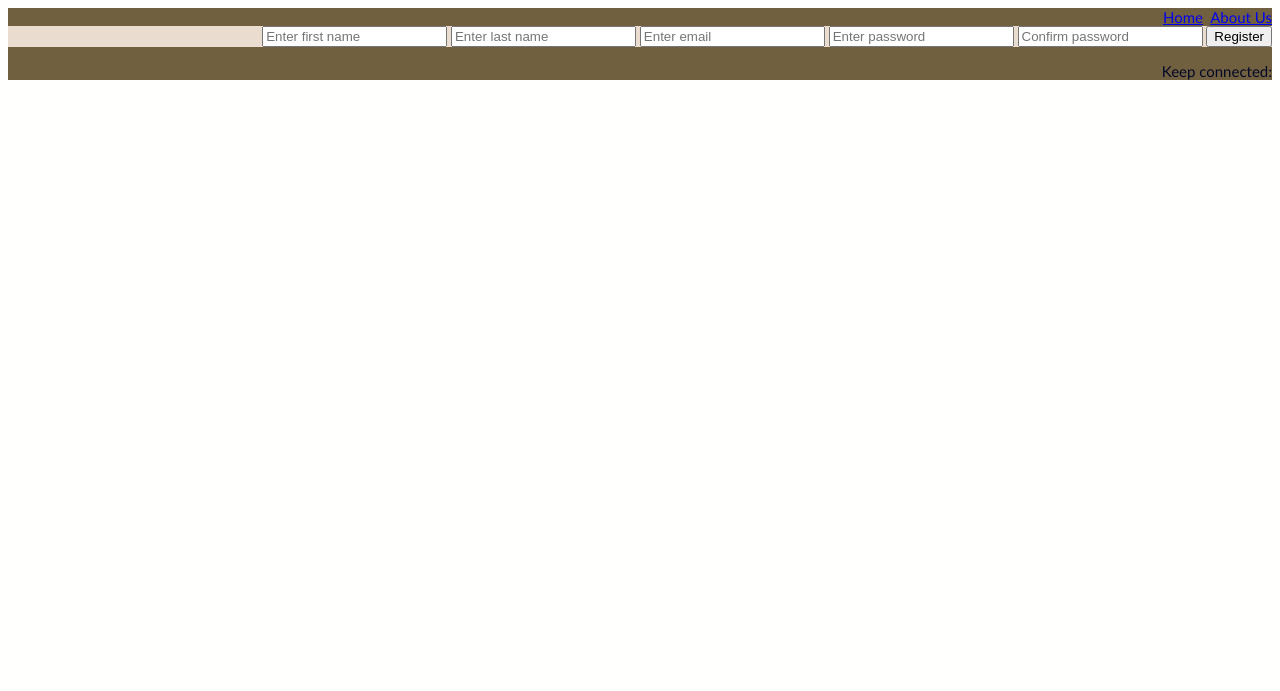
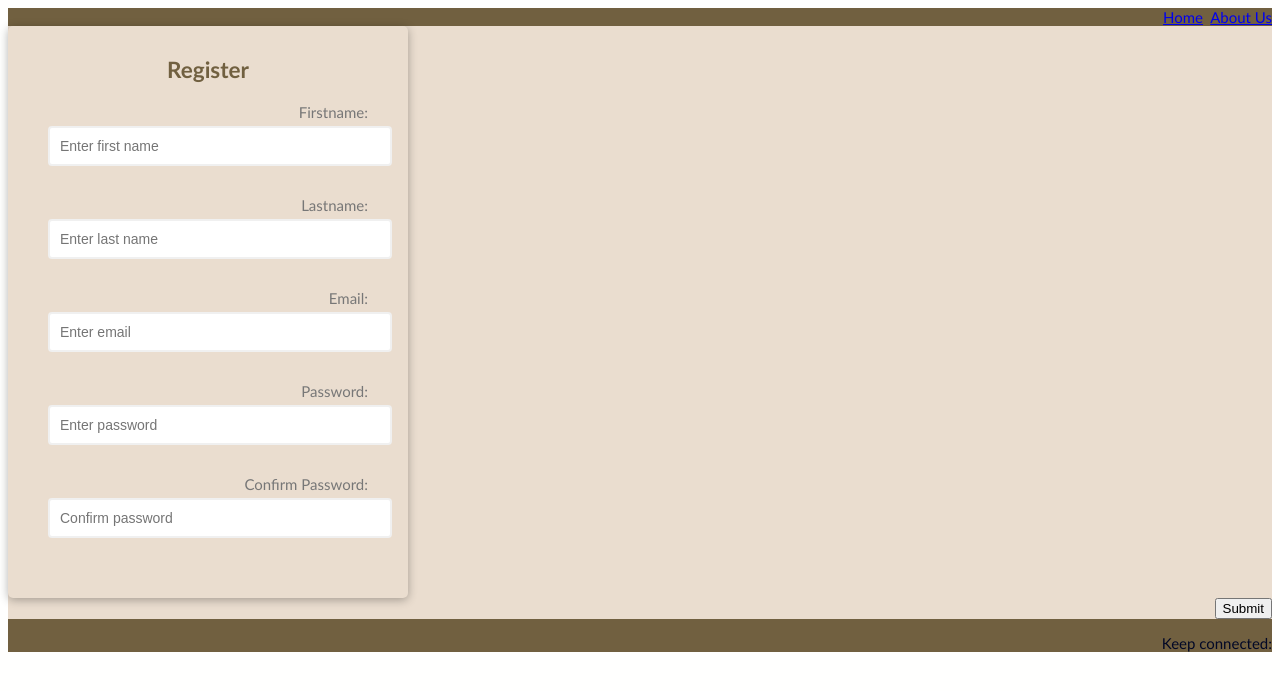
Before and after one commit to JiachZh/flaskblog, a Flask app: page /register in a window 1280 px wide. Shown: the top 691 px of the page. Run offline with Flask 2, Linux system fonts and the light colour scheme.

Commit message:
style register form

```diff
--- a/blog/static/style.css
+++ b/blog/static/style.css
@@ -17,3 +17,59 @@ body {
   font-size: 15px;
   background-color: #eaddcf;
 }
+
+.container {
+  background-color: #eaddcf;
+  border-radius: 5px;
+  box-shadow: 0 2px 10px rgba(0, 0, 0, 0.3);
+  width: 400px;
+}
+
+h2 {
+  text-align: center;
+  margin: 0 0 20px;
+  color: #716040;
+}
+
+.form {
+  padding: 30px 40px;
+}
+
+.form-control {
+  margin-bottom: 10px;
+  padding-bottom: 20px;
+  position: relative;
+}
+
+.form-control label {
+  color: #777;
+  display: block;
+  margin-bottom: 5px;
+}
+
+.form-control input {
+  border: 2px solid #f0f0f0;
+  border-radius: 4px;
+  display: block;
+  width: 100%;
+  padding: 10px;
+  font-size: 14px;
+}
+
+.form-control input:focus {
+  outline: 0;
+  border-color: #777;
+}
+
+.form button {
+  cursor: pointer;
+  background-color: #716040;
+  border: 2px solid #716040;
+  border-radius: 4px;
+  color: #fff;
+  display: block;
+  font-size: 16px;
+  padding: 10px;
+  margin-top: 20px;
+  width: 100%;
+}
--- a/blog/templates/register.html
+++ b/blog/templates/register.html
@@ -1,15 +1,35 @@
 {% extends "layout.html" %} {% block content %}
-<form method="POST" action="">
+<div class="container">
+  <form id="form" class="form" method="POST" action="">
+    <h2>Register</h2>
+    <div class="form-control">
+      <label for="firstname">Firstname:</label>
       <input type="text" name="firstName" placeholder="Enter first name" />
+    </div>
+    <div class="form-control">
+      <label for="lastname">Lastname:</label>
       <input type="text" name="lastName" placeholder="Enter last name" />
+    </div>
+    <div class="form-control">
+      <label for="email">Email:</label>
       <input type="email" name="email" placeholder="Enter email" />
+    </div>
+    <div class="form-control">
+      <label for="password1">Password:</label>
       <input type="password" name="password" placeholder="Enter password" />
+    </div>
+    <div class="form-control">
+      <label for="password2">Confirm Password:</label>
       <input
         type="password"
         name="confirmpassword"
         placeholder="Confirm password"
       />
+    </div>
+</div>
+
     {{ form.csrf_token }}
-  <input type="submit" value="Register" />
+    <button type="submit" value="Register">Submit</button>
   </form>
+</div>
 {% endblock content %}
```
Lines whose indentation alone changed are shown as unchanged.
